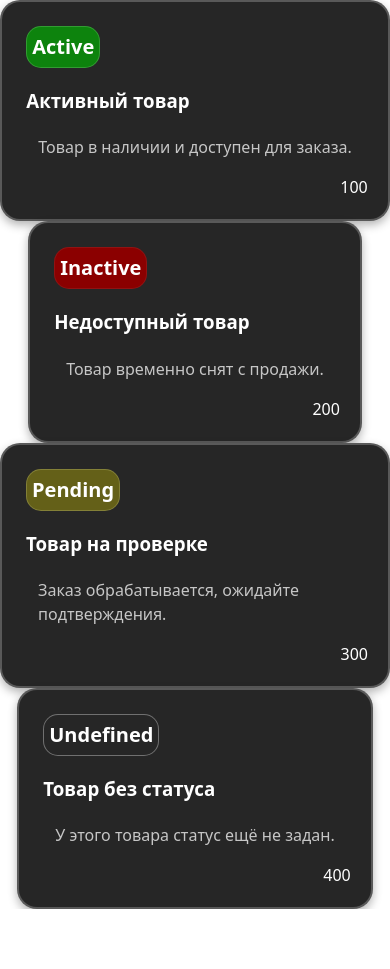
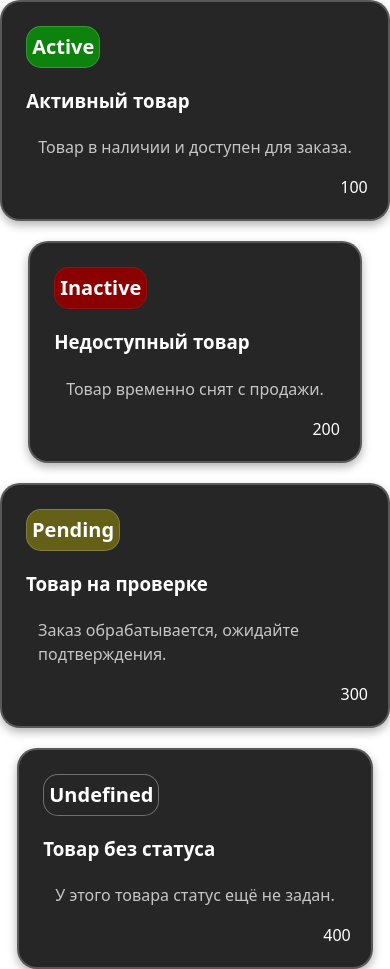
Before and after one commit to Cewerty/React-cards, a React (Vite) app: page / in a window 390 px wide. Before the commit the page ends 909 px from the top, so only its background shows below. Built offline with nearby package versions, Linux system fonts and the light colour scheme.

Commit message:
fix: исправил gap на больший подходящий адаптивности

```diff
--- a/src/Card.css
+++ b/src/Card.css
@@ -1,7 +1,7 @@
 .card-container {
   display: grid;
   grid-template-columns: repeat(auto-fill, minmax(200px, 1fr));
-  column-gap: 20px;
+  gap: 20px;
   max-width: min(1400px, 100%);
   margin: 0 auto;
   align-items: center;
```
